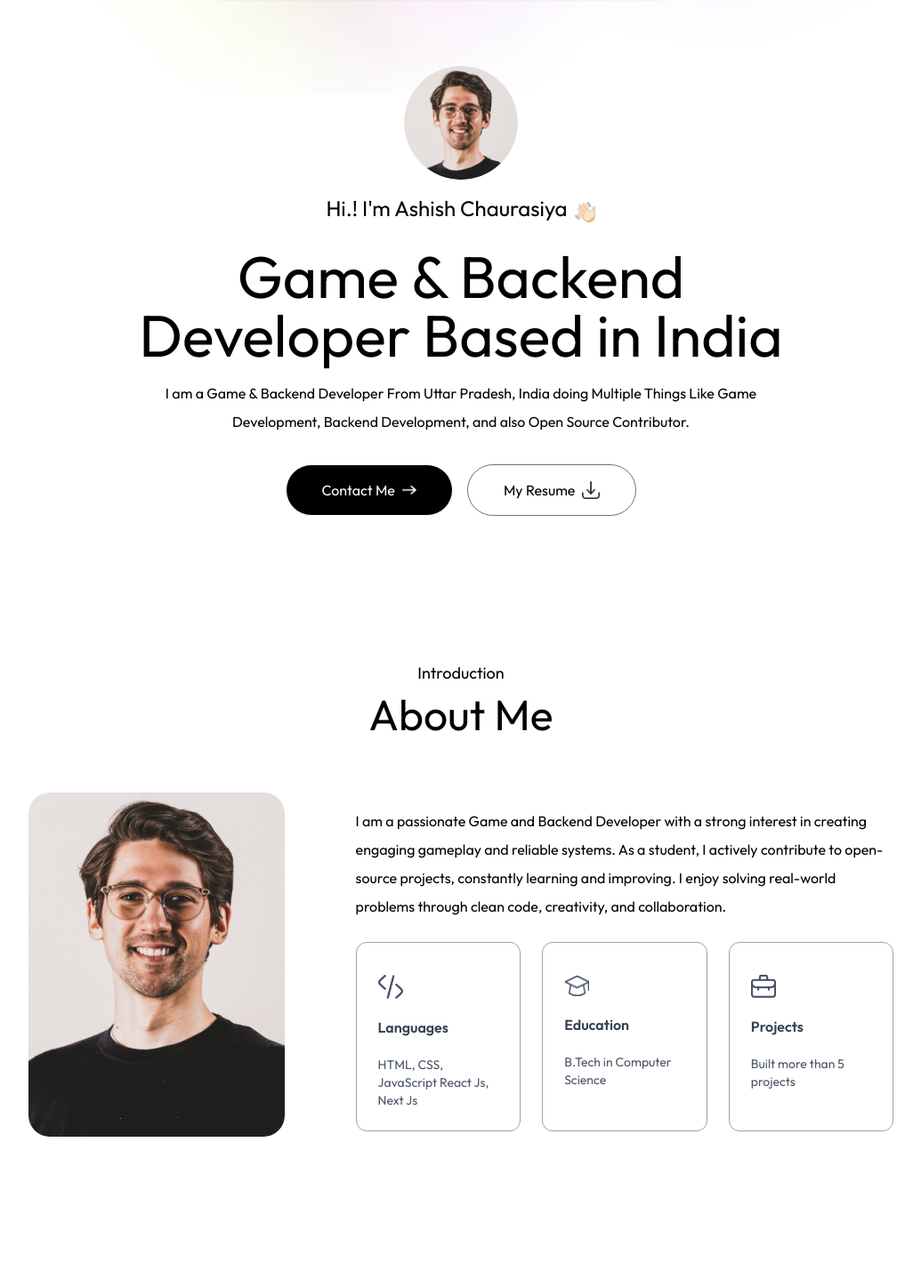
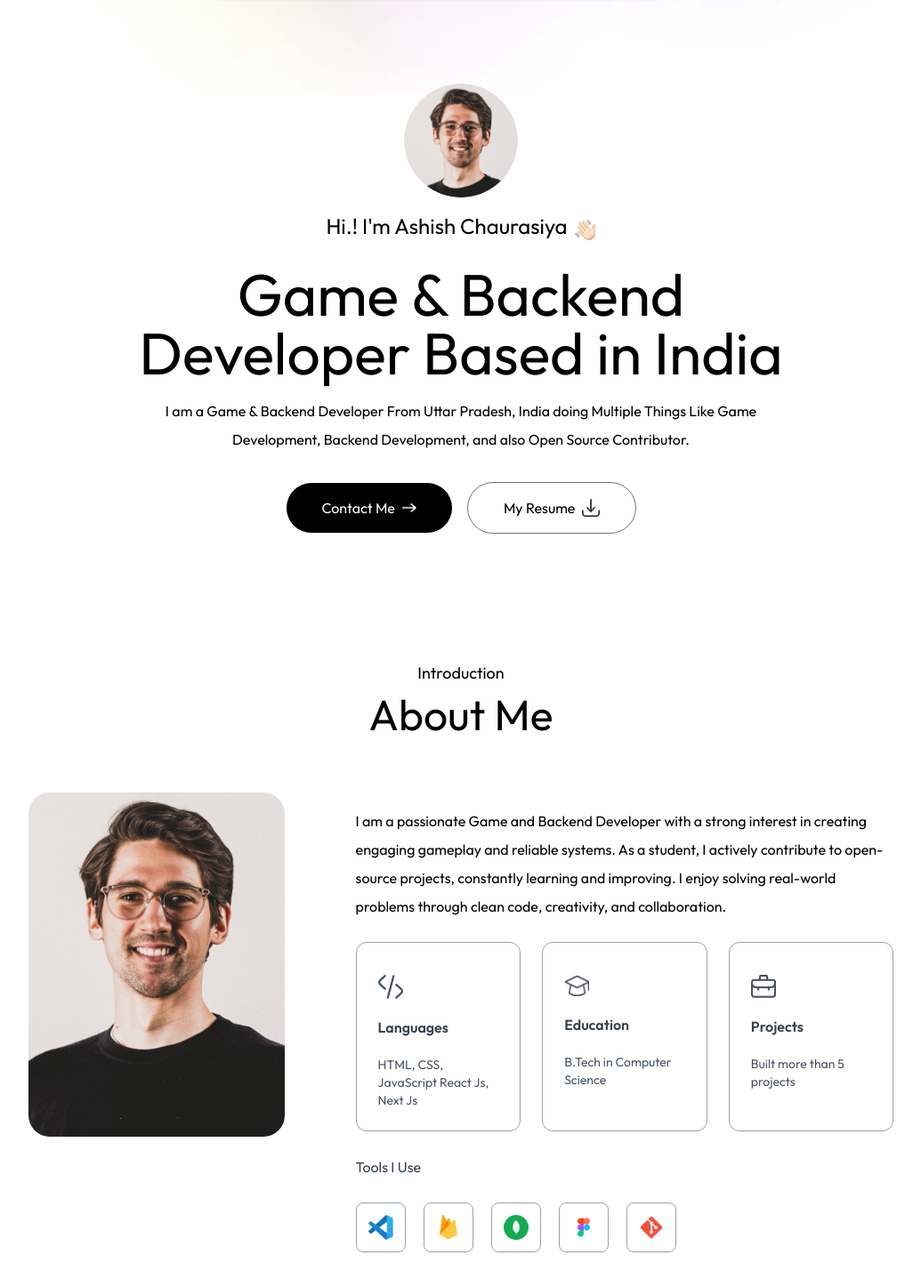
Before and after one commit to DrDead0/Portfolio, a Next.js app: page / in a window 1280 px wide. Shown: the part 73-1520 px from the top of the page at 89% size, without its empty margins (122-1157 px from the left). Before the commit the page ends 1447 px from the top, so only its background shows below. Built offline with nearby package versions, Linux system fonts and the light colour scheme; a web font is replaced by a local one.

Commit message:
Added tools I use in about page

```diff
--- a/app/components/about.jsx
+++ b/app/components/about.jsx
@@ -1,6 +1,6 @@
 import React from "react";
 import Image from "next/image";
-import { assets, infoList } from "@/assets/assets";
+import { assets, infoList, toolsData } from "@/assets/assets";
 
 const About = () => {
     return (
@@ -27,6 +27,16 @@
                             </li>
                         ))}
                     </ul>
+                    <h4 className="my-6 text-gray-700 font-Ovo">Tools I Use</h4>
+                    <ul className="flex items-center gap-3 sm:gap-5">
+                        {toolsData.map((tool, index)=>(
+                            <li className='flex items-center  justify-center W-12 sm:w-14 aspect-square
+                            border border-gray-400 rounded-lg cursor-pointer
+                            hover:-translate-y-1 duration-500' key={index}>
+                                <Image src={tool} alt={tool} className="w-5 sm:w-7 " />
+                            </li>
+                        ))}
+                    </ul>
                 </div>
             </div>
         </div>
--- a/app/components/header.jsx
+++ b/app/components/header.jsx
@@ -5,7 +5,7 @@
 const Header = () => {
     return (
         <div className="w-11/12 max-w-3xl text-center mx-auto h-screen flex flex-col
-        items-center justify-center gap-4">
+        items-center justify-center gap-4 pt-10">
             <div>
             <Image src={assets.profile_img} alt="profile" className="rounded-full w-32"/>
             </div>
```
